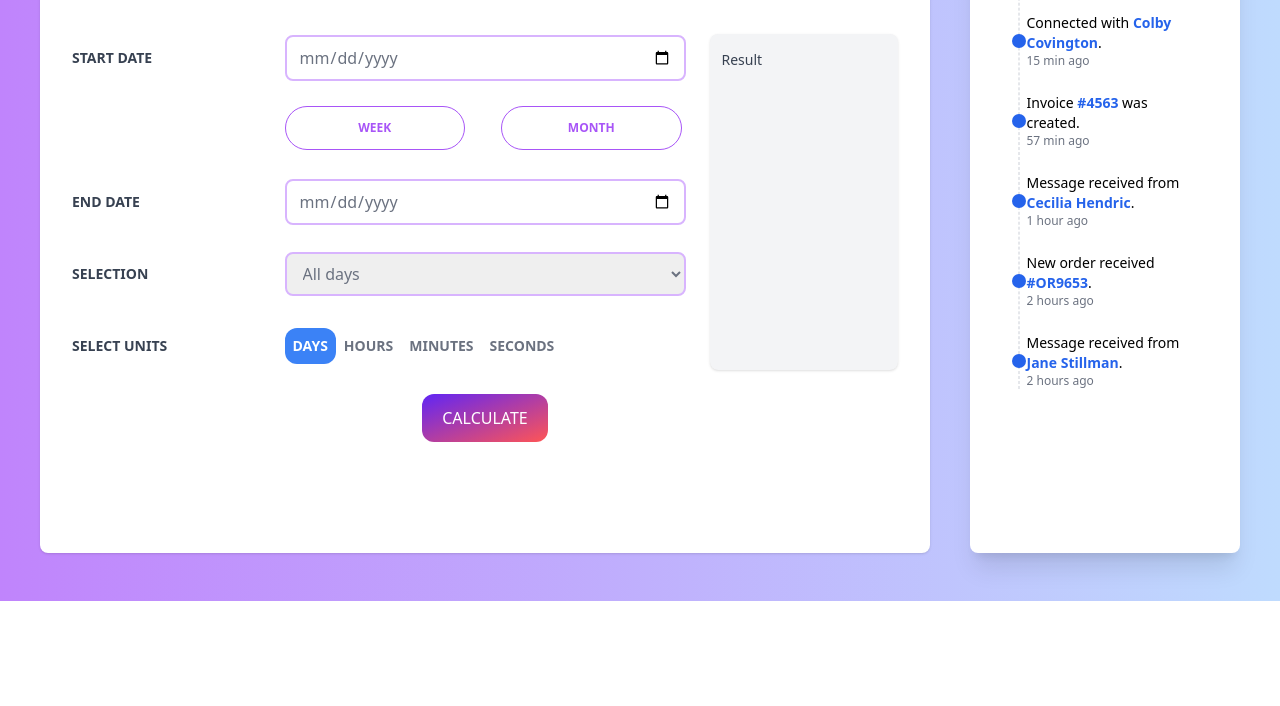
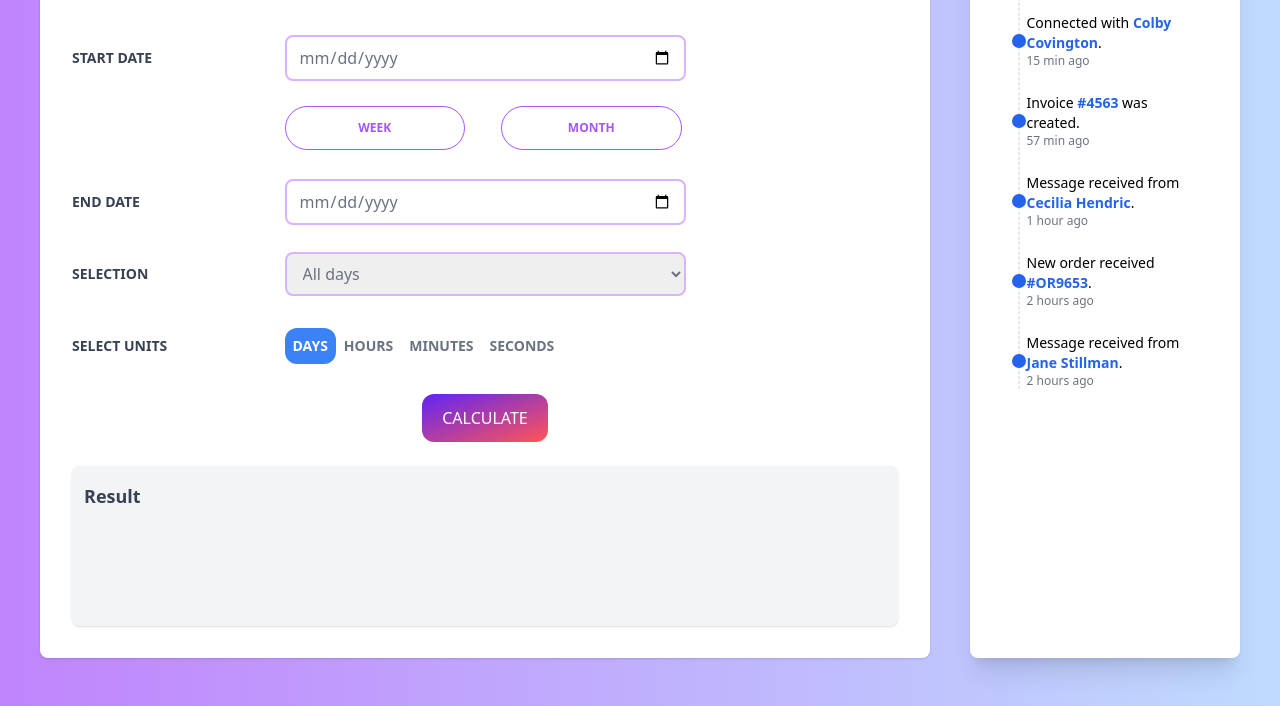
Before and after one commit to rieznik/time-span-calculator, a website: page index.html in a window 1280 px wide. Shown: the part 199-905 px from the top of the page. Before the commit the page ends 800 px from the top, so only its background shows below. Drawn offline with Linux system fonts and the light colour scheme.

Commit message:
put result section at the bottom

```diff
--- a/index.html
+++ b/index.html
@@ -176,12 +176,12 @@
             </div>
 
             <div
-              class="col-start-4 col-span-1 row-start-1 row-span-5 bg-gray-100 sm:rounded-lg flex flex-col justify-start shadow duration-300 hover:bg-white hover:shadow-xl"
+              class="col-start-1 col-span-full h-40 bg-gray-100 sm:rounded-lg flex flex-col justify-start shadow duration-300 hover:bg-white hover:shadow-xl"
             >
               <div
                 class="flex flex-col justify-center rounded-2x bg-clip-border px-3 py-4 shadow-3xl"
               >
-                <p class="text-sm text-gray-700">Result</p>
+                <p class="text-lg text-gray-700 font-bold">Result</p>
               </div>
             </div>
           </form>
```
Also changed, not shown: css/output.css.
